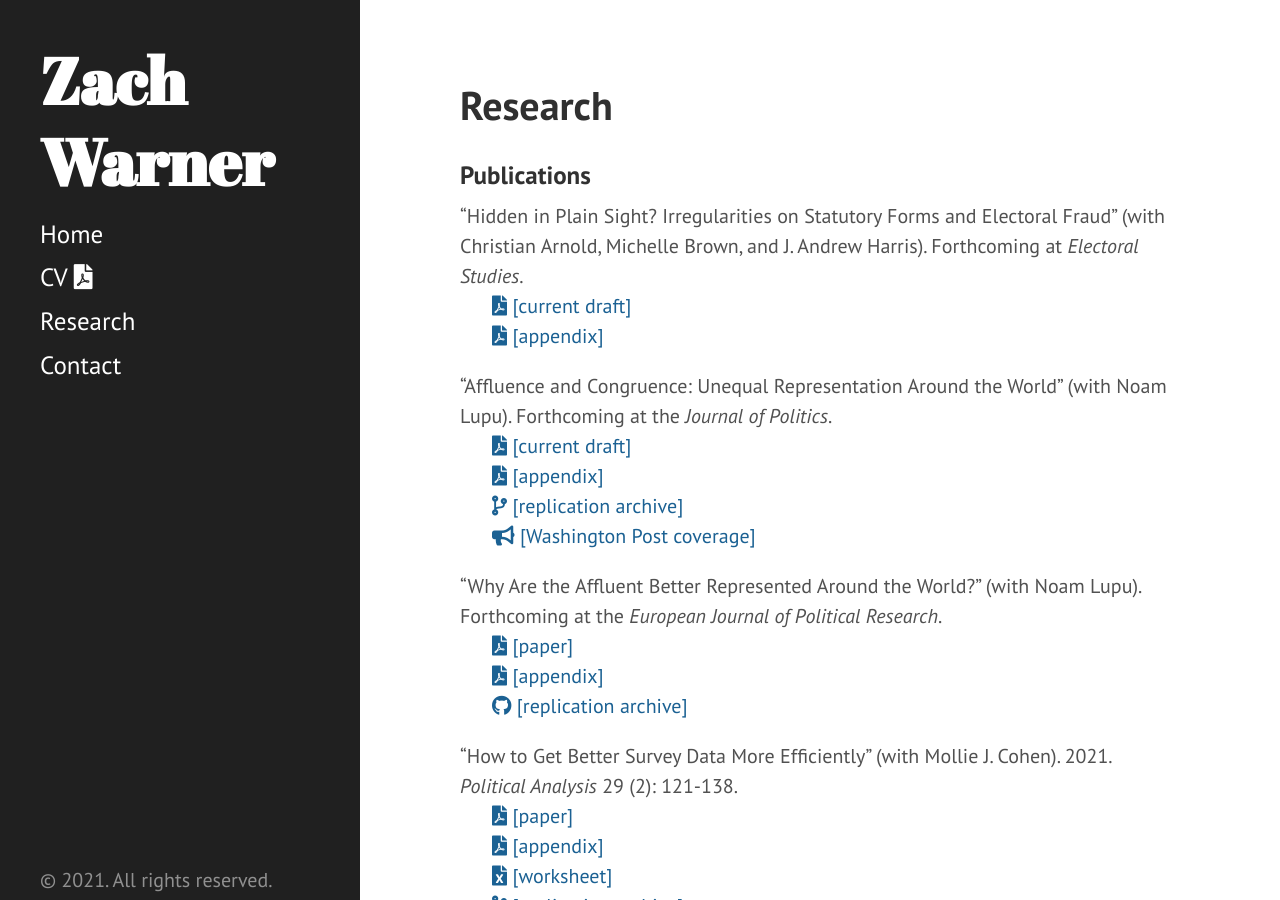
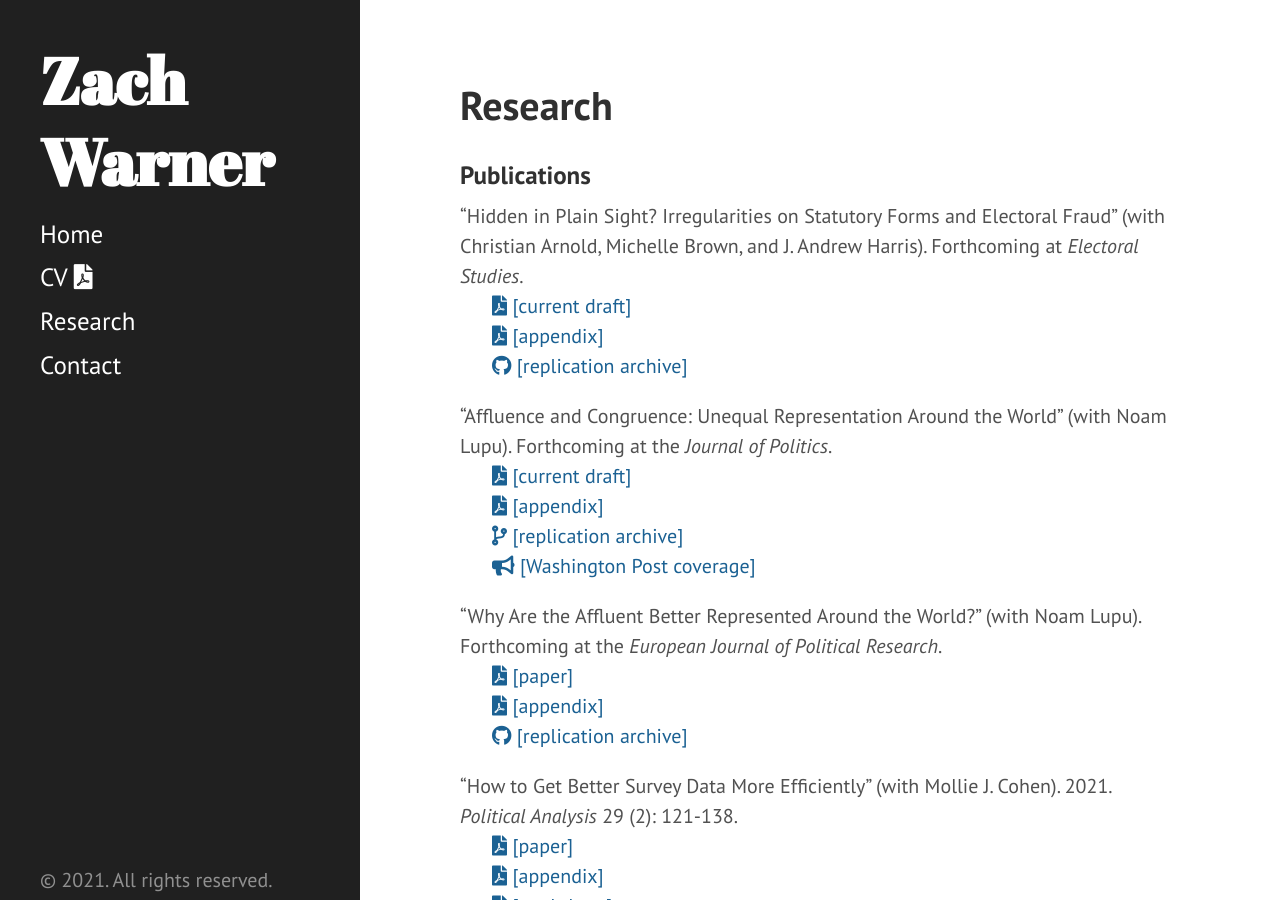
Before and after one commit to zachwarner/zachwarner.github.io, a Jekyll site: the page built from research.md, in a window 1280 px wide and 900 px high. Built offline with Jekyll 4.4.1, drawn with Linux system fonts in a browser that asks for light colours.

Commit message:
Add replication archive for ES paper

```diff
--- a/research.md
+++ b/research.md
@@ -9,6 +9,7 @@ permalink: /research
 "Hidden in Plain Sight? Irregularities on Statutory Forms and Electoral Fraud" (with Christian Arnold, Michelle Brown, and J. Andrew Harris). Forthcoming at *Electoral Studies*.
 <br>&nbsp;&nbsp;&nbsp;&nbsp;&nbsp;&nbsp;<span style="padding-right:5%"><a href='{{ "/download/Warner-et-al-Hidden.pdf" | relative_url }}'><i class='fas fa-file-pdf'></i> [current draft]</a></span>
 <br>&nbsp;&nbsp;&nbsp;&nbsp;&nbsp;&nbsp;<span style="padding-right:5%"><a href='{{ "/download/Warner-et-al-Hidden-Appendix.pdf" | relative_url }}'><i class='fas fa-file-pdf'></i> [appendix]</a></span>
+<br>&nbsp;&nbsp;&nbsp;&nbsp;&nbsp;&nbsp;<span style="padding-right:5%"><a href="https://github.com/zachwarner/Warner-et-al-Hidden"><i class='fab fa-github'></i> [replication archive]</a></span>
 
 "Affluence and Congruence: Unequal Representation Around the World" (with Noam Lupu). Forthcoming at the *Journal of Politics*.
 <br>&nbsp;&nbsp;&nbsp;&nbsp;&nbsp;&nbsp;<span style="padding-right:5%"><a href='{{ "/download/Lupu-Warner-Affluence.pdf" | relative_url }}'><i class='fas fa-file-pdf'></i> [current draft]</a></span>
```
